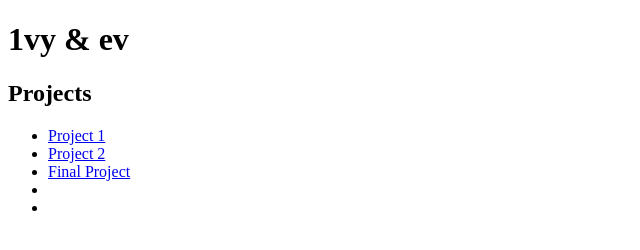
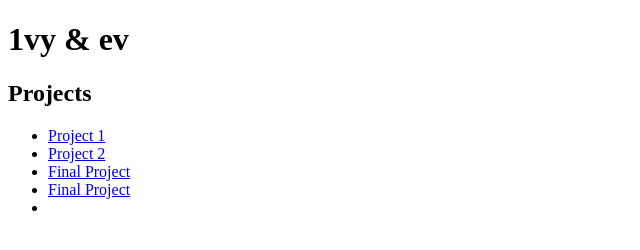
Before and after one commit to 1vev/wp22coursework, a plain HTML site: page index.html in a window 1280 px wide. Shown: the whole page, without its empty margins (0-640 px from the left). Drawn offline with Linux system fonts and the light colour scheme.

Commit message:
new final

```diff
--- a/index.html
+++ b/index.html
@@ -16,7 +16,7 @@
 		<li><a href="project1">Project 1</a></li>
 		<li><a href="project2">Project 2</a></li>
 		<li><a href="project3">Final Project</a></li>
-		<li><a href="https://font-in-pain.webflow.io/"></a><li>
+		<li><a href="https://font-in-pain.webflow.io/">Final Project</a><li>
 	</ul>
 
 </body>
```
